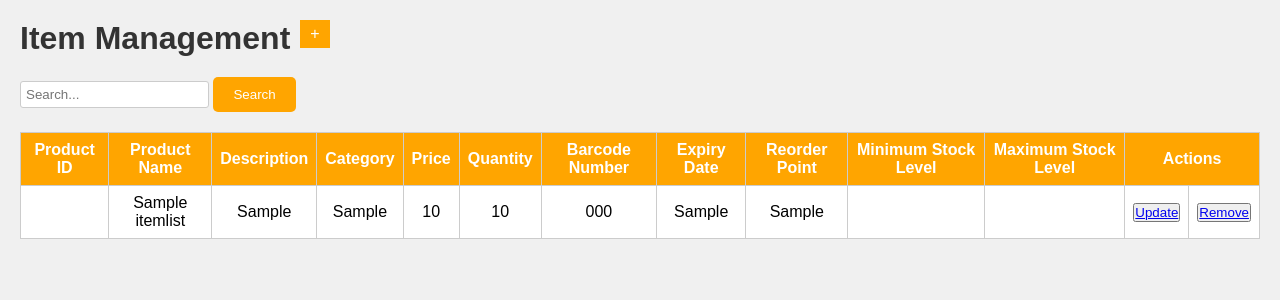
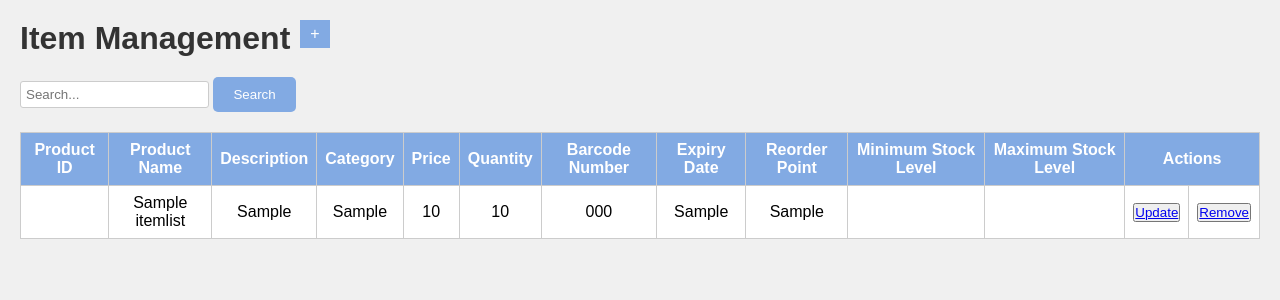
Before and after one commit to ViverIT1/WebBasedPOS, a PHP site: page /itemanage.php in a window 1280 px wide. Shown: the top 300 px of the page. Run offline with PHP 8.4, Linux system fonts and the light colour scheme; tables that the repository leaves empty or names only in its code hold one stand-in row (values such as "Sample post"); data that the repository does not hold is empty.

Commit message:
renew the color design of item management

```diff
--- a/itemanage.css
+++ b/itemanage.css
@@ -21,7 +21,7 @@ body {
 .add-button {
   padding: 5px 10px;
   margin-left: 10px;
-  background-color: orange;
+  background-color: #82AAE3;
   border: #f0f0f0;
   color: white;
   font-size: 16px;
@@ -29,7 +29,7 @@ body {
 }
 
 .add-button:hover {
-  background-color: #FFD07F;
+  background-color: #91D8E4;
 }
 
 form {
@@ -39,12 +39,12 @@ form {
 
 input[type="search"] {
   padding: 10px;
-  border: 1px solid orange;
+  border: 1px solid #82AAE3;
   border-radius: 5px;
 }
 
 button[type="submit"] {
-  background-color: orange;
+  background-color: #82AAE3;
   color: white;
   border: none;
   border-radius: 5px;
@@ -53,7 +53,7 @@ button[type="submit"] {
 }
 
 button[type="submit"]:hover {
-  background-color: #FFD07F;
+  background-color: #91D8E4;
 }
 
 .content-table {
@@ -70,7 +70,7 @@ button[type="submit"]:hover {
 }
 
 .content-table th {
-  background-color: orange;
+  background-color: #82AAE3;
   color: white;
 }
 
```
